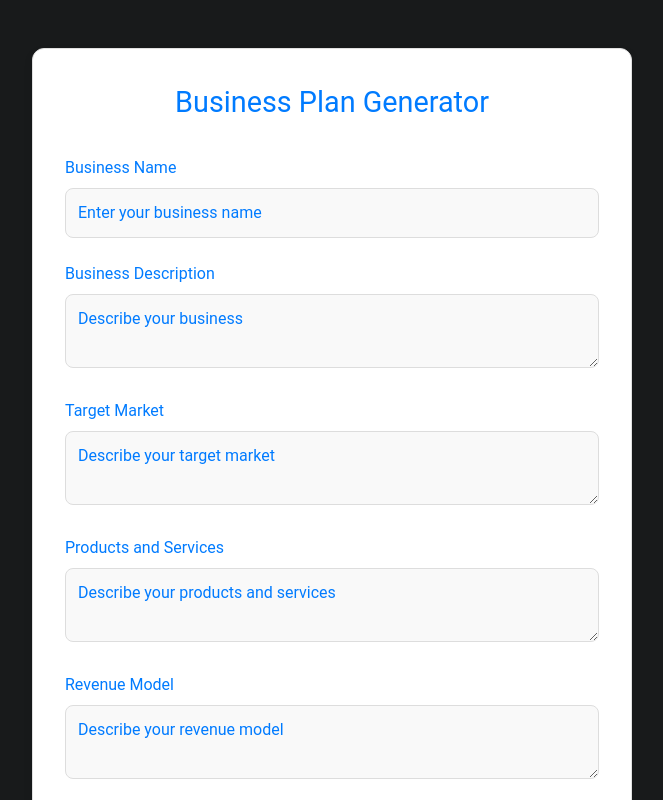
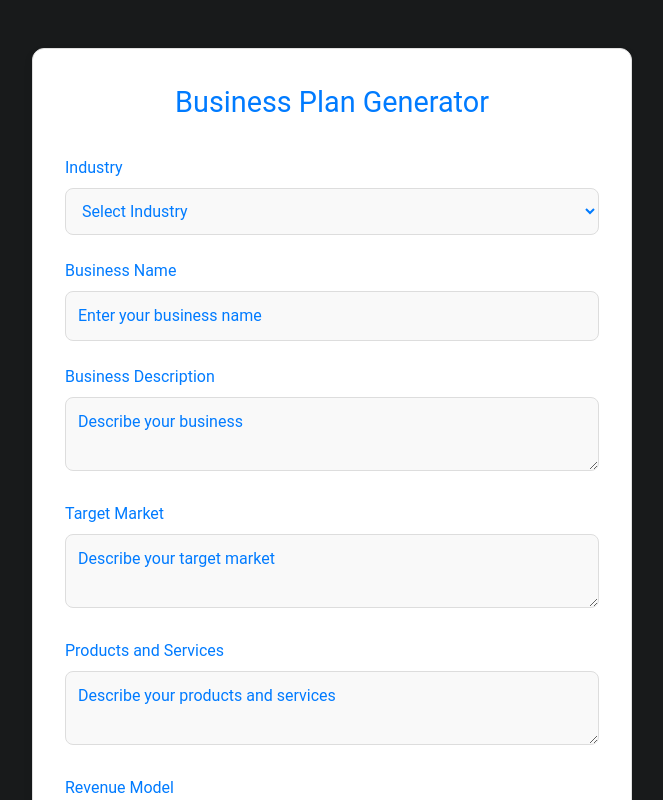
Before and after one commit to ksingh62/quick-incorp-app, a Next.js app: page /prototype/solutions/item5 in a window 1280 px wide. Shown: the top 800 px of the page, without its empty margins (308-971 px from the left). Built offline with nearby package versions, Linux system fonts and the light colour scheme; no server answers.

Commit message:
fixed the bug in the gst calculator

```diff
--- a/src/app/prototype/solutions/item5/BusinessPlan.css
+++ b/src/app/prototype/solutions/item5/BusinessPlan.css
@@ -28,7 +28,8 @@
   }
 
   .business-plan-input,
-  .business-plan-textarea {
+  .business-plan-textarea,
+  .business-plan-select {
     width: 100%;
     padding: 0.75rem;
     border: 1px solid #ddd;
@@ -45,7 +46,8 @@
   }
 
   .business-plan-input:focus,
-  .business-plan-textarea:focus {
+  .business-plan-textarea:focus,
+  .business-plan-select:focus {
     border-color: #007bff;
     outline: none;
   }
--- a/src/app/prototype/solutions/item5/BusinessPlan.js
+++ b/src/app/prototype/solutions/item5/BusinessPlan.js
@@ -2,8 +2,44 @@
 import React, { useState } from "react";
 import "./BusinessPlan.css";
 
+const industrySuggestions = {
+  technology: {
+    businessDescription: "Innovative",
+    targetMarket: "Tech-savvy",
+    productsServices: "Software",
+    revenueModel: "Subscription",
+    marketingStrategy: "Digital",
+    financialPlan: "Scalable",
+  },
+  retail: {
+    businessDescription: "Customer-centric",
+    targetMarket: "Shoppers",
+    productsServices: "Merchandise",
+    revenueModel: "Sales",
+    marketingStrategy: "Promotions",
+    financialPlan: "Profit-focused",
+  },
+  healthcare: {
+    businessDescription: "Wellness",
+    targetMarket: "Patients",
+    productsServices: "Services",
+    revenueModel: "Insurance",
+    marketingStrategy: "Trust",
+    financialPlan: "Compliance",
+  },
+  education: {
+    businessDescription: "Knowledge",
+    targetMarket: "Students",
+    productsServices: "Courses",
+    revenueModel: "Tuition",
+    marketingStrategy: "Content",
+    financialPlan: "Growth",
+  },
+};
+
 const BusinessPlan = () => {
   const [inputs, setInputs] = useState({
+    industry: "",
     businessName: "",
     businessDescription: "",
     targetMarket: "",
@@ -14,6 +50,21 @@ const BusinessPlan = () => {
   });
 
   const [businessPlan, setBusinessPlan] = useState(null);
+
+  const handleIndustryChange = (e) => {
+    const industry = e.target.value;
+    setInputs({
+      ...inputs,
+      industry,
+      businessDescription:
+        industrySuggestions[industry]?.businessDescription || "",
+      targetMarket: industrySuggestions[industry]?.targetMarket || "",
+      productsServices: industrySuggestions[industry]?.productsServices || "",
+      revenueModel: industrySuggestions[industry]?.revenueModel || "",
+      marketingStrategy: industrySuggestions[industry]?.marketingStrategy || "",
+      financialPlan: industrySuggestions[industry]?.financialPlan || "",
+    });
+  };
 
   const handleChange = (e) => {
     const { name, value } = e.target;
@@ -28,6 +79,9 @@ const BusinessPlan = () => {
   const generateBusinessPlan = () => {
     const plan = `
       ## Business Plan for ${inputs.businessName}
+
+      **Industry:**
+      ${inputs.industry}
 
       **Business Description:**
       ${inputs.businessDescription}
@@ -55,6 +109,24 @@ const BusinessPlan = () => {
     <div className="business-plan-container">
       <h1 className="business-plan-title">Business Plan Generator</h1>
       <form onSubmit={handleSubmit}>
+        <div className="business-plan-formGroup">
+          <label htmlFor="industry" className="business-plan-label">
+            Industry
+          </label>
+          <select
+            id="industry"
+            name="industry"
+            value={inputs.industry}
+            onChange={handleIndustryChange}
+            className="business-plan-select"
+          >
+            <option value="">Select Industry</option>
+            <option value="technology">Technology</option>
+            <option value="retail">Retail</option>
+            <option value="healthcare">Healthcare</option>
+            <option value="education">Education</option>
+          </select>
+        </div>
         <div className="business-plan-formGroup">
           <label htmlFor="businessName" className="business-plan-label">
             Business Name
--- a/src/pages/api/calculate-gst.js
+++ b/src/pages/api/calculate-gst.js
@@ -1,23 +1,29 @@
-// pages/api/calculate-gst.js
-
-import axios from "axios";
-
-const TAX_DATA_URL = "https://api.salestaxapi.ca/v2/province";
-
-export default async function handler(req, res) {
+export default function handler(req, res) {
   const { income, province } = req.query;
 
-  try {
-    const response = await axios.get(`${TAX_DATA_URL}/${province}`);
-    const taxData = response.data;
+  // Hardcoded GST rates for each province (in percentage)
+  const gstRates = {
+    AB: 5,
+    BC: 5,
+    MB: 5,
+    NB: 5,
+    NL: 5,
+    NS: 5,
+    ON: 5,
+    PE: 5,
+    QC: 5,
+    SK: 5,
+    NT: 5,
+    NU: 5,
+    YT: 5,
+  };
 
-    // Calculate GST based on income and GST rate
-    const gstRate = taxData.gst_rate;
-    const gst = income * (gstRate / 100);
+  if (!income || !province || !gstRates[province]) {
+    return res.status(400).json({ error: "Invalid income or province" });
+  }
 
-    res.status(200).json({ gst });
-  } catch (error) {
-    console.error("Error calculating GST:", error.message);
-    res.status(500).json({ error: "Failed to calculate GST" });
-  }
+  const gstRate = gstRates[province];
+  const gst = income * (gstRate / 100);
+
+  res.status(200).json({ gst });
 }
```
Also changed, not shown: src/app/prototype/solutions/item1/GstCalculator.css (line endings or trailing spaces).
